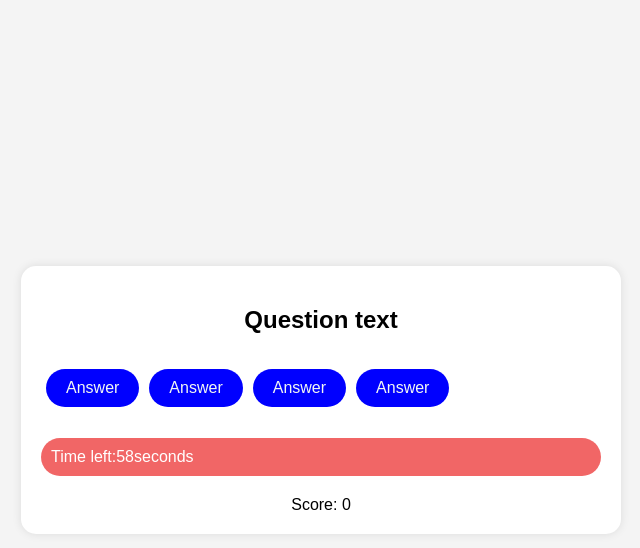
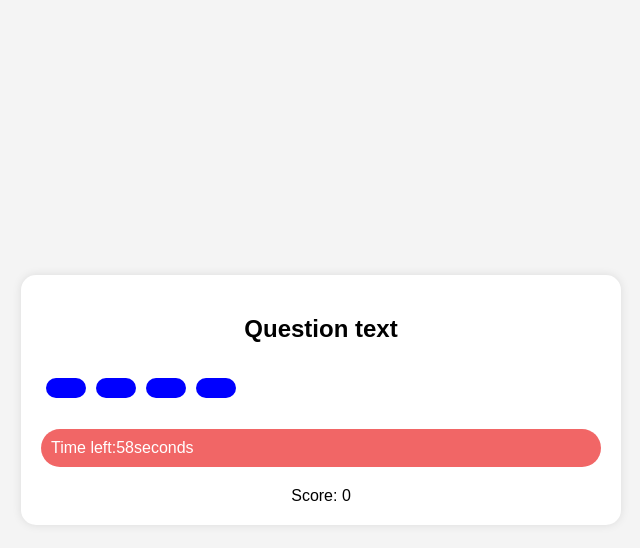
Before and after one commit to paulsp01/Quiz-app, a plain HTML site: page index.html in a window 1280 px wide. Both pictures are taken after a click on the button "Start Quiz". Shown: the whole page, without its empty margins (319-959 px from the left). Drawn offline with Linux system fonts and the light colour scheme; no server answers.

Commit message:
commited

```diff
--- a/index.html
+++ b/index.html
@@ -27,16 +27,16 @@
                 <h2 id="question">Question text</h2>
                 <ul>
                     <li>
-                        <button class="answer" id="a">Answer</button>
+                        <button class="answer" id="a"></button>
                     </li>
                     <li>
-                        <button class="answer" id="b">Answer</button>
+                        <button class="answer" id="b"></button>
                     </li>
                     <li>
-                        <button class="answer" id="c">Answer</button>
+                        <button class="answer" id="c"></button>
                     </li>
                     <li>
-                        <button class="answer" id="d">Answer</button>
+                        <button class="answer" id="d"></button>
                     </li>
                 </ul>
 
```
